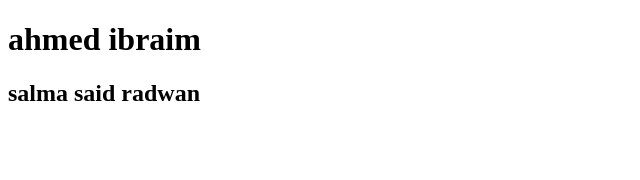
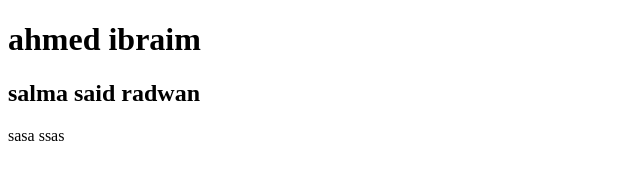
Before and after one commit to Ahmed-Adss/tarmeez, a plain HTML site: page index.html in a window 1280 px wide. Shown: the full height of the page, 0-640 px from the left. Drawn offline with Linux system fonts and the light colour scheme.

Commit message:
saveng modification and ignoring file

```diff
--- a/index.html
+++ b/index.html
@@ -10,6 +10,8 @@
     <div>
 <h1>ahmed ibraim</h1>
 <h2>salma said radwan</h2>
+sasa
+ssas
     </div>
 </body>
 </html>
```
Also changed, not shown: 1 other file.
